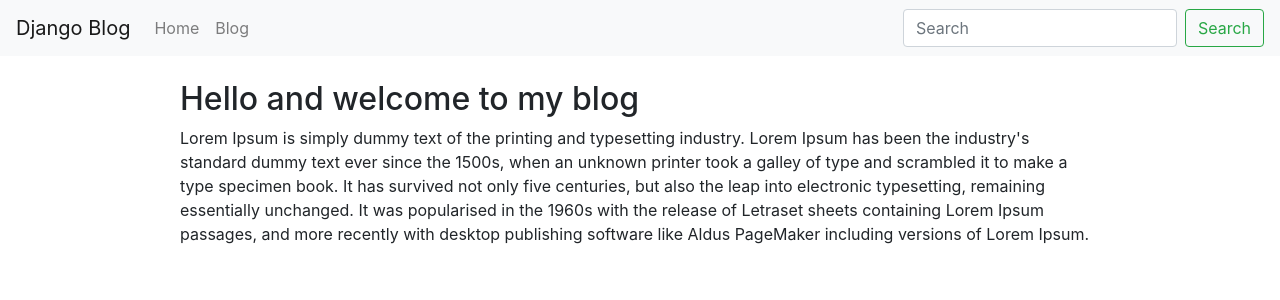
After one commit to sbhusal123/Blog, a Django app: page / in a window 1280 px wide. The commit adds this page. Shown: the top 300 px of the page. Run offline with Django 3.2, Linux system fonts and the light colour scheme; some libraries are stand-ins or nearby versions.

Commit message:
Template for CRUD,blog list,home-page

```diff
--- a/blogproject/blog/urls.py
+++ b/blogproject/blog/urls.py
@@ -2,9 +2,9 @@ from django.urls import path
 from . import views
 
 urlpatterns = [
-    path("list/",views.blog_post_list),
-    path("new/",views.blog_post_create),
-    path("post/<str:slug>/",views.blog_post_read),
-    path("post/<str:slug>/edit/",views.blog_post_update),
-    path("post/<str:slug>/delete/",views.blog_post_delete),
+    path("/",views.blog_post_list),
+    path("-new/",views.blog_post_create),
+    path("/<str:slug>/",views.blog_post_read),
+    path("/<str:slug>/edit/",views.blog_post_update),
+    path("/<str:slug>/delete/",views.blog_post_delete),
 ]
--- a/blogproject/blogproject/urls.py
+++ b/blogproject/blogproject/urls.py
@@ -18,8 +18,10 @@ from django.urls import path,include
 from . import views
 
 urlpatterns = [
+    path('',views.landing_page),
+    path('home',views.home_page),
+    path('blog',include('blog.urls')),
+    path('contact/',views.contact),
+
     path('admin/', admin.site.urls),
-    path('home/',views.home_page),
-    path('blog/',include('blog.urls')),
-    path('contact/',views.contact),
 ]
--- a/blogproject/blogproject/views.py
+++ b/blogproject/blogproject/views.py
@@ -1,8 +1,20 @@
 from django.shortcuts import render
 from .forms import ContactForm
+from django.apps import apps
+from blog.models import BlogPosts
+
+# BlogPosts = apps.get_model('blog', 'BlogPosts')
+
 
 def home_page(request):
-    return render(request,'home.html')
+    qs = BlogPosts.objects.all()[:5]
+    context = {
+        'blog_list' :qs
+    }
+    return render(request,'home.html',context)
+
+def landing_page(request):
+    return render(request,'landing_page.html')
 
 def contact(request):
     form = ContactForm(request.POST or None)
--- a/blogproject/templates/base.html
+++ b/blogproject/templates/base.html
@@ -1,34 +1,32 @@
 <!doctype html>
 <html lang="en">
   <head>
+    <!-- Required meta tags -->
     <meta charset="utf-8">
-    <meta http-equiv="X-UA-Compatible" content="IE=edge">
-    <meta name="viewport" content="width=device-width, initial-scale=1">
-    <!-- The above 3 meta tags *must* come first in the head; any other head content must come *after* these tags -->
-    <title> {%block title%} {%endblock%} </title>
+    <meta name="viewport" content="width=device-width, initial-scale=1, shrink-to-fit=no">
 
-    <!-- Bootstrap -->
-    <link rel="stylesheet" href="https://stackpath.bootstrapcdn.com/bootstrap/3.4.1/css/bootstrap.min.css" integrity="sha384-HSMxcRTRxnN+Bdg0JdbxYKrThecOKuH5zCYotlSAcp1+c8xmyTe9GYg1l9a69psu" crossorigin="anonymous">
+    <!-- Bootstrap CSS -->
+    <link rel="stylesheet" href="https://stackpath.bootstrapcdn.com/bootstrap/4.3.1/css/bootstrap.min.css" integrity="sha384-ggOyR0iXCbMQv3Xipma34MD+dH/1fQ784/j6cY/iJTQUOhcWr7x9JvoRxT2MZw1T" crossorigin="anonymous">
 
-    <!-- HTML5 shim and Respond.js for IE8 support of HTML5 elements and media queries -->
-    <!-- WARNING: Respond.js doesn't work if you view the page via file:// -->
-    <!--[if lt IE 9]>
-      <script src="https://oss.maxcdn.com/html5shiv/3.7.3/html5shiv.min.js"></script>
-      <script src="https://oss.maxcdn.com/respond/1.4.2/respond.min.js"></script>
-    <![endif]-->
+    <title>{%block title%} {%endblock%}</title>
   </head>
+  <body>
+  {%include 'navbar.html'%}
 
-  <body>
+  <div class="container">
+    <div class="row">
+      <div class="col-10 mx-auto">
+        {%block content%}
 
-  {%block content%}
+        {%endblock%}
+      </div>
+    </div>
+  </div>
 
-
-  {%endblock%}
-
-
-    <!-- jQuery (necessary for Bootstrap's JavaScript plugins) -->
-    <script src="https://code.jquery.com/jquery-1.12.4.min.js" integrity="sha384-nvAa0+6Qg9clwYCGGPpDQLVpLNn0fRaROjHqs13t4Ggj3Ez50XnGQqc/r8MhnRDZ" crossorigin="anonymous"></script>
-    <!-- Include all compiled plugins (below), or include individual files as needed -->
-    <script src="https://stackpath.bootstrapcdn.com/bootstrap/3.4.1/js/bootstrap.min.js" integrity="sha384-aJ21OjlMXNL5UyIl/XNwTMqvzeRMZH2w8c5cRVpzpU8Y5bApTppSuUkhZXN0VxHd" crossorigin="anonymous"></script>
+    <!-- Optional JavaScript -->
+    <!-- jQuery first, then Popper.js, then Bootstrap JS -->
+    <script src="https://code.jquery.com/jquery-3.3.1.slim.min.js" integrity="sha384-q8i/X+965DzO0rT7abK41JStQIAqVgRVzpbzo5smXKp4YfRvH+8abtTE1Pi6jizo" crossorigin="anonymous"></script>
+    <script src="https://cdnjs.cloudflare.com/ajax/libs/popper.js/1.14.7/umd/popper.min.js" integrity="sha384-UO2eT0CpHqdSJQ6hJty5KVphtPhzWj9WO1clHTMGa3JDZwrnQq4sF86dIHNDz0W1" crossorigin="anonymous"></script>
+    <script src="https://stackpath.bootstrapcdn.com/bootstrap/4.3.1/js/bootstrap.min.js" integrity="sha384-JjSmVgyd0p3pXB1rRibZUAYoIIy6OrQ6VrjIEaFf/nJGzIxFDsf4x0xIM+B07jRM" crossorigin="anonymous"></script>
   </body>
 </html>
--- /dev/null
+++ b/blogproject/templates/landing_page.html
@@ -0,0 +1,19 @@
+{%extends 'base.html'%}
+
+{%block title%}
+Surya Bhusal | Blogging with Django
+{%endblock%}
+
+{%block content%}
+<br>
+<h2>Hello and welcome to my blog</h2>
+<p>
+    Lorem Ipsum is simply dummy text of the printing and typesetting industry.
+    Lorem Ipsum has been the industry's standard dummy text ever since the 1500s,
+    when an unknown printer took a galley of type and scrambled it to make a type specimen book.
+    It has survived not only five centuries, but also the leap into electronic typesetting, remaining essentially unchanged.
+    It was popularised in the 1960s with the release of Letraset sheets containing Lorem Ipsum passages, and more recently with
+    desktop publishing software like Aldus PageMaker including versions of Lorem Ipsum.
+
+</p>
+{%endblock%}
--- /dev/null
+++ b/blogproject/templates/navbar.html
@@ -0,0 +1,22 @@
+<nav class="navbar navbar-expand-lg navbar-light bg-light">
+  <a class="navbar-brand" href="/">Django Blog</a>
+  <button class="navbar-toggler" type="button" data-toggle="collapse" data-target="#navbarSupportedContent" aria-controls="navbarSupportedContent" aria-expanded="false" aria-label="Toggle navigation">
+    <span class="navbar-toggler-icon"></span>
+  </button>
+
+  <div class="collapse navbar-collapse" id="navbarSupportedContent">
+    <ul class="navbar-nav mr-auto">
+      <li class="nav-item ">
+        <a class="nav-link" href="/home">Home</a>
+      </li>
+      <li class="nav-item">
+        <a class="nav-link" href="/blog">Blog</a>
+      </li>
+    </ul>
+
+    <form class="form-inline my-2 my-lg-0">
+      <input class="form-control mr-sm-2" type="search" placeholder="Search" aria-label="Search">
+      <button class="btn btn-outline-success my-2 my-sm-0" type="submit">Search</button>
+    </form>
+  </div>
+</nav>
```
Also changed, not shown: blogproject/blog/models.py (+11 -2 lines), blogproject/blog/templates/base.html (deleted, +0 -34 lines), blogproject/blog/templates/blog_post_create.html (+7 -11 lines), blogproject/blog/templates/blog_post_delete.html (+18 -0 lines), blogproject/blog/templates/blog_post_list.html (+6 -12 lines), blogproject/blog/templates/blog_post_read.html (+9 -10 lines), blogproject/blog/templates/blog_post_update.html (+6 -12 lines), blogproject/blog/templates/list-inline.html (added, +16 -0 lines), blogproject/blog/views.py (+9 -3 lines), blogproject/templates/home.html (+5 -10 lines).
